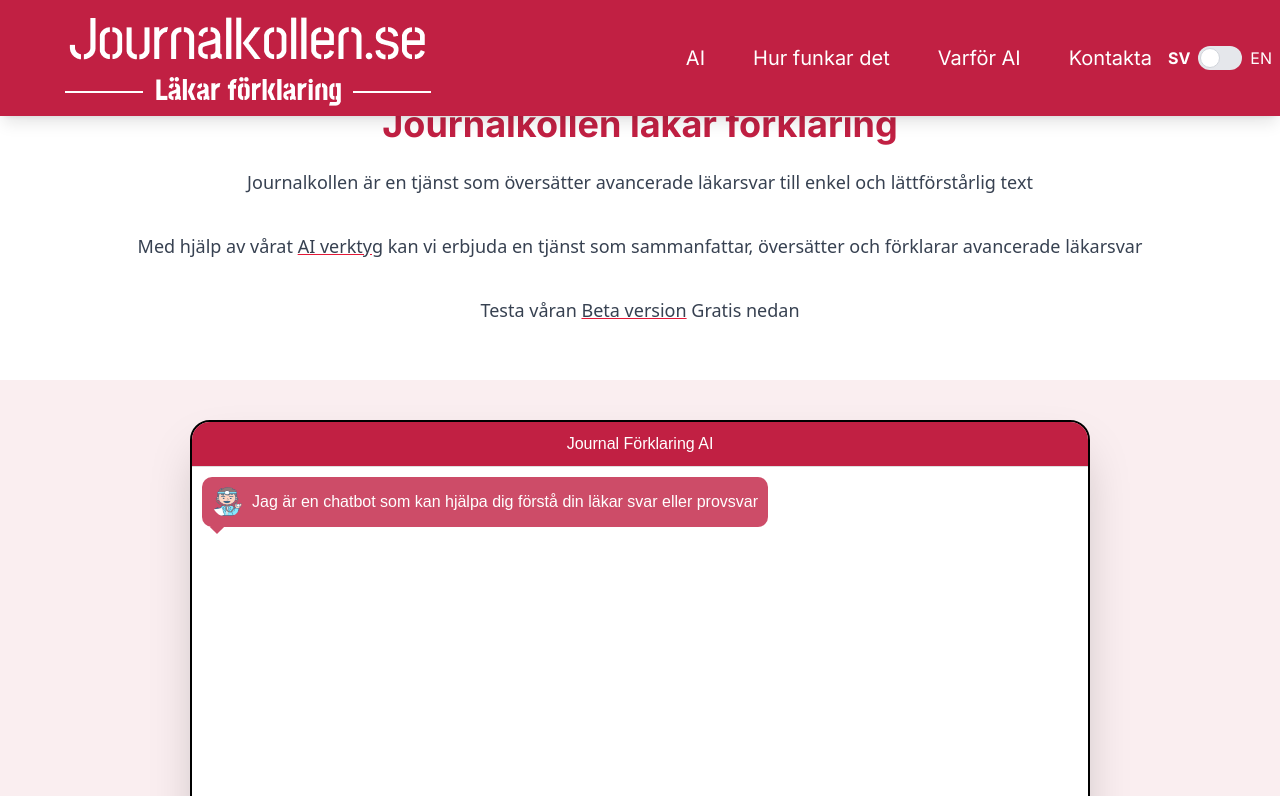
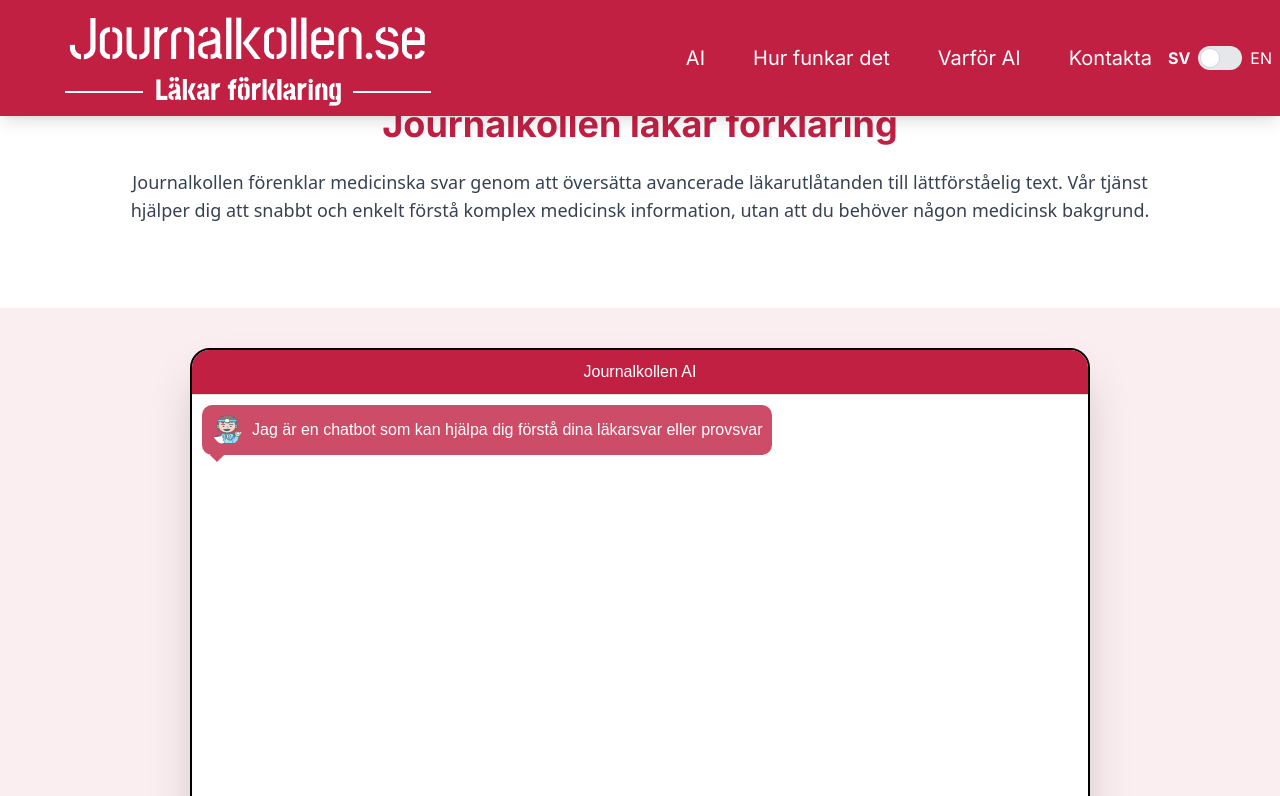
Before and after one commit to hugojohansson1021/JournalKollen, a Next.js app: page / in a window 1280 px wide. Shown: the top 796 px of the page. Built offline with nearby package versions, Linux system fonts and the light colour scheme.

Commit message:
Fix - UI/UX

```diff
--- a/src/app/components/AiChat.tsx
+++ b/src/app/components/AiChat.tsx
@@ -16,10 +16,10 @@
   text: string;
 }
 
-const Chatbot: React.FC<ChatbotProps> = ({ apiEndpoint, botName = 'Journal Förklaring AI', botAvatarSrc = '/Doctor.png' }) => {
+const Chatbot: React.FC<ChatbotProps> = ({ apiEndpoint, botName = 'Journalkollen AI', botAvatarSrc = '/Doctor.png' }) => {
   const [question, setQuestion] = useState<string>('');
   const [messages, setMessages] = useState<Message[]>([
-    { type: 'response', text: 'Jag är en chatbot som kan hjälpa dig förstå din läkar svar eller provsvar' },
+    { type: 'response', text: 'Jag är en chatbot som kan hjälpa dig förstå dina läkarsvar eller provsvar' },
   ]);
   const [isLoading, setIsLoading] = useState<boolean>(false);
   const [error, setError] = useState<string>('');
@@ -132,7 +132,7 @@
         <div style={{ padding: '10px', backgroundColor: '#c12043', borderBottom: '1px solid #ddd', textAlign: 'center' }}>
           <h1 style={{ alignSelf: 'center', color: 'White' }}>{botName}</h1>
         </div>
-        <div ref={chatContainerRef} className='border-black' style={{ height: '500px', overflowY: 'auto', padding: '10px', display: 'flex', flexDirection: 'column', gap: '10px', backgroundColor: '#fff', }}>
+        <div ref={chatContainerRef} className='border-black' style={{ height: '400px', overflowY: 'auto', padding: '10px', display: 'flex', flexDirection: 'column', gap: '10px', backgroundColor: '#fff', }}>
           {messages.map((message, index) => (
             <div key={index} style={{ alignSelf: message.type === 'question' ? 'flex-end' : 'flex-start', backgroundColor: message.type === 'question' ? '#c12043' : '#c12043', borderRadius: '10px', padding: '10px', maxWidth: '80%', display: 'flex', alignItems: 'center', position: 'relative', opacity: '80%', }}>
               {message.type === 'response' && (
@@ -187,7 +187,7 @@
               border: '1px solid #000000',
               borderRadius: '10px',
               fontSize: '12px',
-              minHeight: '170px'
+              minHeight: '130px'
             }}
           />
           <div style={{ display: 'flex', justifyContent: 'space-between', alignItems: 'center' }}>
--- a/src/app/components/Header.tsx
+++ b/src/app/components/Header.tsx
@@ -15,12 +15,12 @@
       title: 'Journalkollen läkar förklaring ',
       description: (
         <span>
-          Journalkollen är en tjänst som översätter avancerade läkarsvar till enkel och lättförstårlig text
+          Journalkollen förenklar medicinska svar genom att översätta avancerade läkarutlåtanden till lättförståelig text. Vår tjänst hjälper dig att snabbt och enkelt förstå komplex medicinsk information, utan att du behöver någon medicinsk bakgrund.
         </span>
       ),
       descriptiontwo:(
         <span>
-          Med hjälp av vårat <span className="underline">AI verktyg</span> kan vi erbjuda en tjänst som sammanfattar, översätter och förklarar avancerade läkarsvar
+          Med vårt AI-verktyg kan vi sammanfatta, översätta och förklara detaljerade läkarutlåtanden. Testa vår betaversion gratis nedan och upplev hur Journalkollen kan göra medicinska svar mer tillgängliga för dig.<span className="underline"></span>
         </span>
       ),
       descriptiontre: (
@@ -37,7 +37,7 @@
       <div className="max-w-7xl mx-auto">
 
           <div className="flex flex-col justify-center text-center">
-            <motion.h2
+            <motion.h1
               initial={{ opacity: 0, y: 50 }}
               whileInView={{ opacity: 1, y: 0 }}
               transition={{ duration: 0.6 }}
@@ -45,7 +45,7 @@
               className="text-4xl ml-5 mr-5 font-bold text-[#c12043] mb-6 opacity-25 "
             >
               {isSwedish ? textConfig.sv.title : textConfig.en.title}
-            </motion.h2>
+            </motion.h1>
             <motion.h3
               initial={{ opacity: 0, y: 50 }}
               whileInView={{ opacity: 1, y: 0 }}
@@ -58,28 +58,9 @@
             <br />
             </motion.h3>
 
-            <motion.h3
-              initial={{ opacity: 0, y: 50 }}
-              whileInView={{ opacity: 1, y: 0 }}
-              transition={{ duration: 0.6, delay: 0.2 }}
-              viewport={{ once: true }}
-              className="text-gray-700 mr-5 ml-5 text-lg mb-2 font-sans lg:pr-24 lg:pl-24"
-            >
-              {isSwedish ? textConfig.sv.descriptiontwo : textConfig.en.descriptiontwo}
-              <br />
-              <br />
-            </motion.h3>
 
-            <motion.h3
-              initial={{ opacity: 0, y: 50 }}
-              whileInView={{ opacity: 1, y: 0 }}
-              transition={{ duration: 0.6, delay: 0.2 }}
-              viewport={{ once: true }}
-              className="text-gray-700 mr-5 ml-5 text-lg mb-2 font-sans "
-            >
-              {isSwedish ? textConfig.sv.descriptiontre : textConfig.en.descriptiontre}
 
-            </motion.h3>
+
 
 
 
--- a/src/app/components/Navbar.tsx
+++ b/src/app/components/Navbar.tsx
@@ -75,7 +75,7 @@
 
           {/* Menu links */}
           <div className={`absolute md:relative top-full left-0 right-0 md:top-auto mt-4 md:mt-0 ${isMenuOpen ? 'flex' : 'hidden'} flex-col items-center md:flex md:flex-row`}>
-            <div className="absolute top-0 mr-5 ml-5 w-full h-full bg-gray-700 bg-opacity-90 backdrop-blur-lg md:hidden rounded-2xl"></div>
+            <div className="absolute top-0 mr-5 ml-5 w-full h-full bg-[#d1566b] bg-opacity-90 backdrop-blur-lg md:hidden rounded-2xl"></div>
             <ul className="relative w-full text-center md:flex md:flex-row md:space-x-4 ">
               <Link href="#" onClick={(event) => {
                 event.stopPropagation();
```
